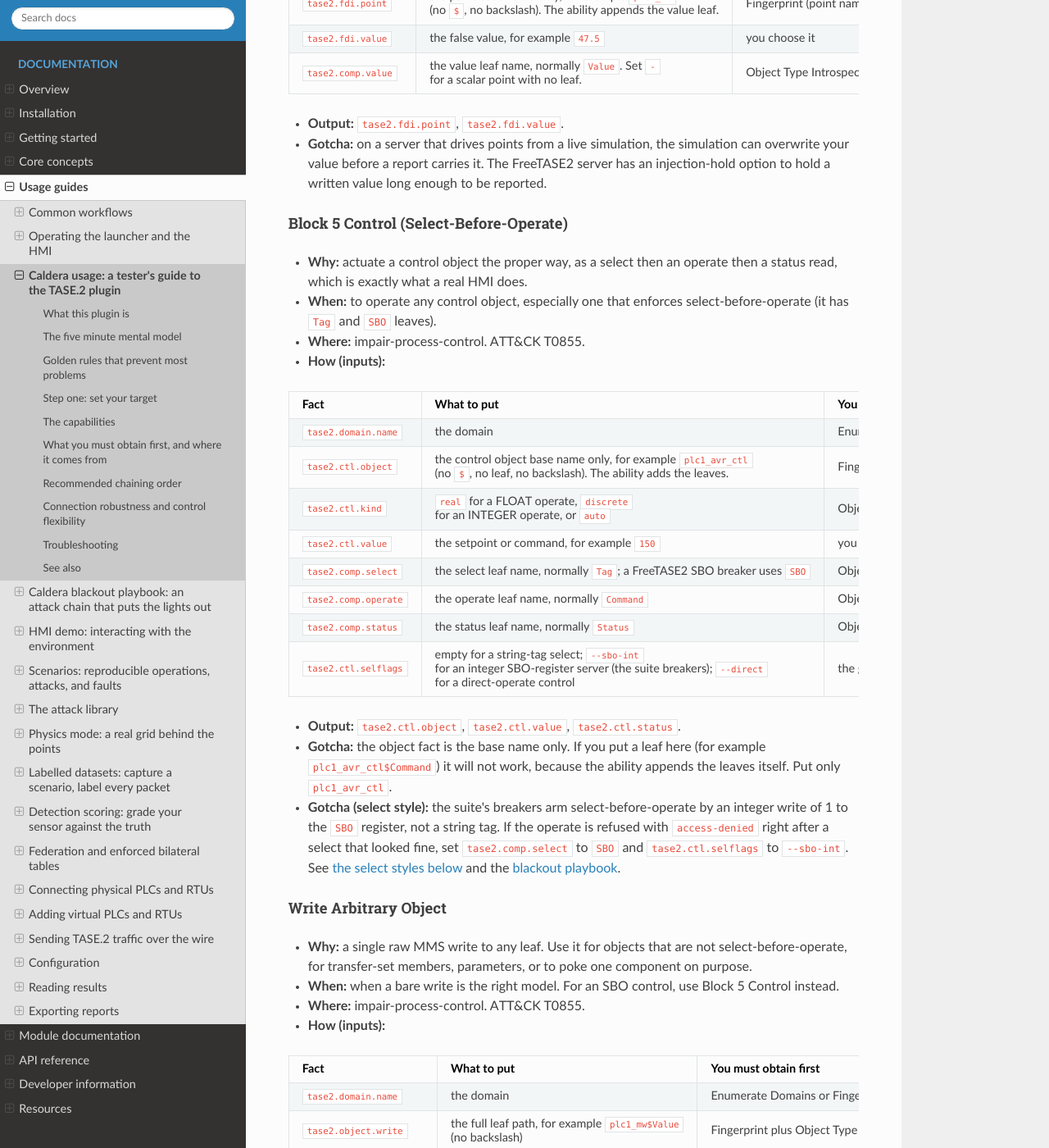
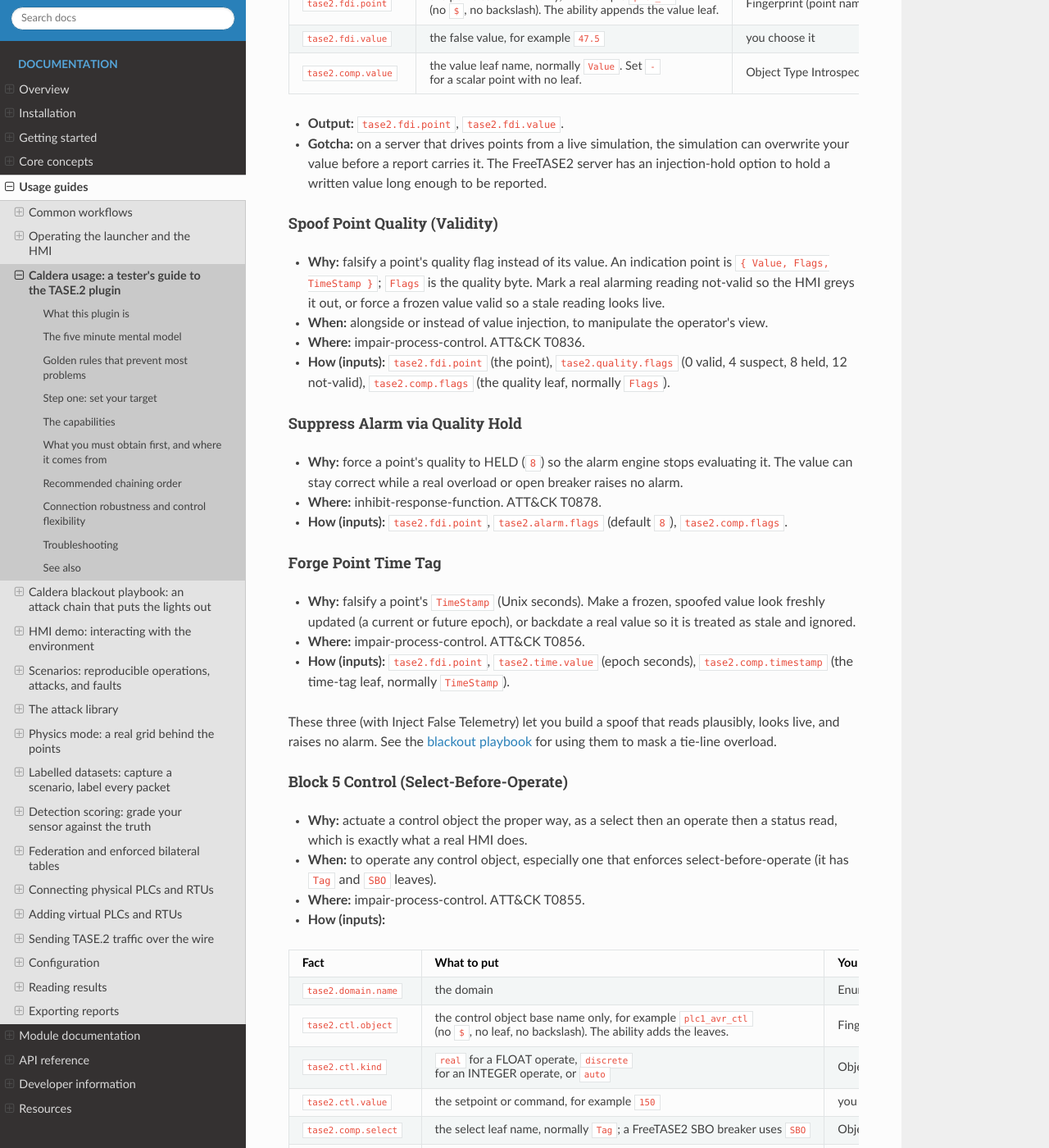
Before and after one commit to cjake21/freetase2-suite, a Sphinx documentation site: the page built from docs/guides/caldera-usage.md, in a window 1280 px wide and 1400 px high, scrolled down 10744 px. Shown: the whole window at 82% size. Built offline with Sphinx 7.4.7 and the Read the Docs theme 3.1.0, drawn with Linux system fonts in a browser that asks for light colours; some of the changed text lies outside the part shown.

Commit message:
Document caldera quality/time manipulation abilities and the connection-flags fact

````diff
--- a/docs/guides/caldera-usage.md
+++ b/docs/guides/caldera-usage.md
@@ -446,6 +446,37 @@
   can overwrite your value before a report carries it. The FreeTASE2 server has an
   injection-hold option to hold a written value long enough to be reported.
 
+#### Spoof Point Quality (Validity)
+
+- **Why:** falsify a point's quality flag instead of its value. An indication point
+  is `{ Value, Flags, TimeStamp }`; `Flags` is the quality byte. Mark a real alarming
+  reading not-valid so the HMI greys it out, or force a frozen value valid so a stale
+  reading looks live.
+- **When:** alongside or instead of value injection, to manipulate the operator's view.
+- **Where:** impair-process-control. ATT&CK T0836.
+- **How (inputs):** `tase2.fdi.point` (the point), `tase2.quality.flags` (0 valid, 4
+  suspect, 8 held, 12 not-valid), `tase2.comp.flags` (the quality leaf, normally `Flags`).
+
+#### Suppress Alarm via Quality Hold
+
+- **Why:** force a point's quality to HELD (`8`) so the alarm engine stops evaluating
+  it. The value can stay correct while a real overload or open breaker raises no alarm.
+- **Where:** inhibit-response-function. ATT&CK T0878.
+- **How (inputs):** `tase2.fdi.point`, `tase2.alarm.flags` (default `8`), `tase2.comp.flags`.
+
+#### Forge Point Time Tag
+
+- **Why:** falsify a point's `TimeStamp` (Unix seconds). Make a frozen, spoofed value
+  look freshly updated (a current or future epoch), or backdate a real value so it is
+  treated as stale and ignored.
+- **Where:** impair-process-control. ATT&CK T0856.
+- **How (inputs):** `tase2.fdi.point`, `tase2.time.value` (epoch seconds), `tase2.comp.timestamp`
+  (the time-tag leaf, normally `TimeStamp`).
+
+These three (with Inject False Telemetry) let you build a spoof that reads plausibly,
+looks live, and raises no alarm. See the {doc}`blackout playbook <caldera-blackout>`
+for using them to mask a tie-line overload.
+
 #### Block 5 Control (Select-Before-Operate)
 
 - **Why:** actuate a control object the proper way, as a select then an operate then
@@ -687,7 +718,11 @@
     --connect-timeout 5000 --retries 2 --retry-delay 2000 --id-spec none
 ```
 
-The same five flags are on `tase2_fuzz` too.
+The same five flags are on `tase2_fuzz` too. Inside Caldera you do not edit commands:
+every ability ends with a `#{tase2.conn.flags}` placeholder, so put the flags once in
+the `tase2.conn.flags` fact (it defaults to empty) and they apply to the whole
+operation. In the Magma console, the **Advanced connection** panel builds that fact
+from connect/request timeout and retry fields.
 
 ### Select-before-operate styles
 
````
